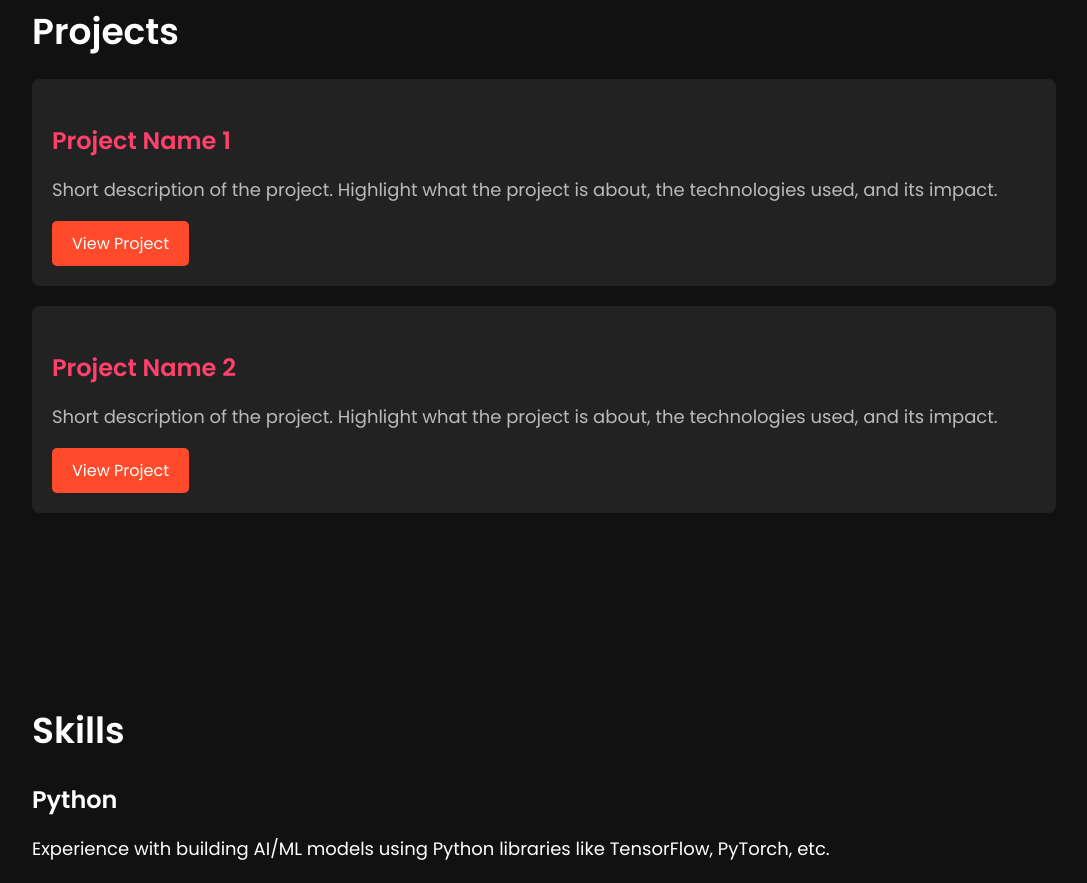
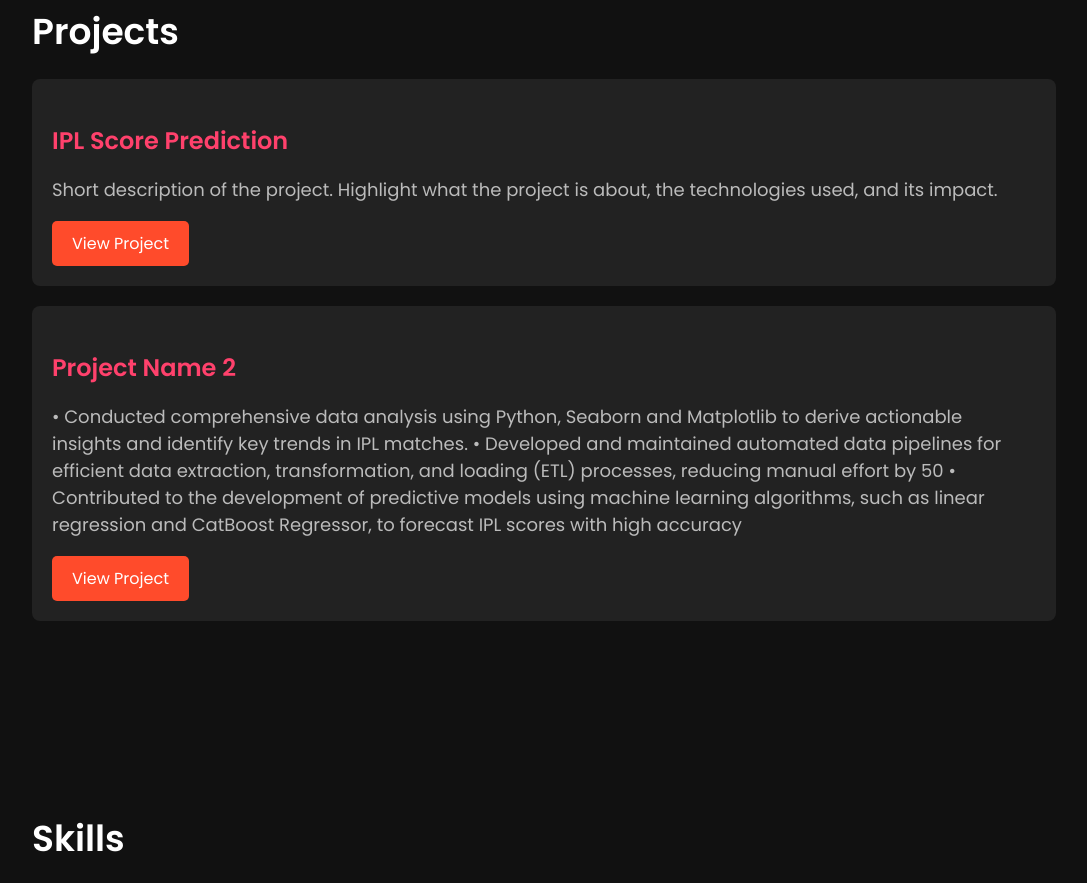
Before and after one commit to Prakhar9549/Prakhar9549.github.io, a plain HTML site: page index.html in a window 1280 px wide. Shown: the part 1120-2003 px from the top of the page, without its empty margins (96-1183 px from the left). Drawn offline with Linux system fonts and the light colour scheme.

Commit message:
Update index.html

```diff
--- a/index.html
+++ b/index.html
@@ -46,15 +46,20 @@
         <div class="container">
             <h2>Projects</h2>
             <div class="project">
-                <h3>Project Name 1</h3>
+                <h3>IPL Score Prediction</h3>
                 <p>Short description of the project. Highlight what the project is about, the technologies used, and its impact.</p>
                 <a href="#" class="btn">View Project</a>
             </div>
 
             <div class="project">
                 <h3>Project Name 2</h3>
-                <p>Short description of the project. Highlight what the project is about, the technologies used, and its impact.</p>
-                <a href="#" class="btn">View Project</a>
+                <p>• Conducted comprehensive data analysis using Python, Seaborn and Matplotlib to derive actionable insights and
+identify key trends in IPL matches.
+• Developed and maintained automated data pipelines for efficient data extraction, transformation, and loading
+(ETL) processes, reducing manual effort by 50
+• Contributed to the development of predictive models using machine learning algorithms, such as linear regression
+and CatBoost Regressor, to forecast IPL scores with high accuracy</p>
+                <a href="https://jzuztkwwc4yha8bnub6evw.streamlit.app/" class="btn">View Project</a>
             </div>
         </div>
     </section>
```
